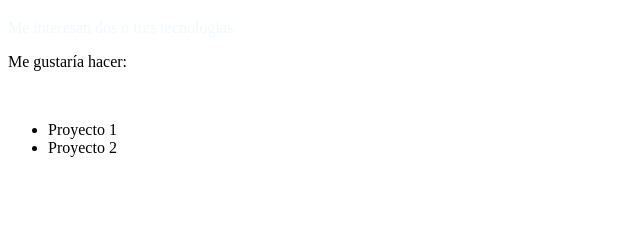
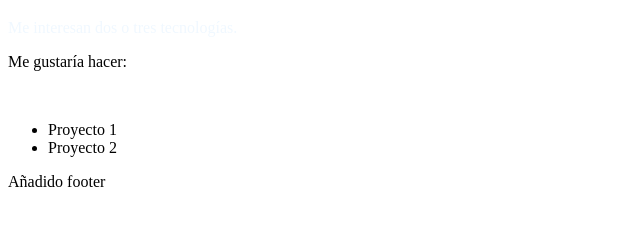
Before and after one commit to Kiyuu9/reto1-alexis, a plain HTML site: page index.html in a window 1280 px wide. Shown: the part 61-286 px from the top of the page, without its empty margins (0-640 px from the left). Drawn offline with Linux system fonts and the light colour scheme.

Commit message:
Añade pie de página

```diff
--- a/index.html
+++ b/index.html
@@ -16,4 +16,5 @@
     <li>Proyecto 2</li>
   </ul>
 </body>
+<footer>Añadido footer</footer>
 </html>
```
